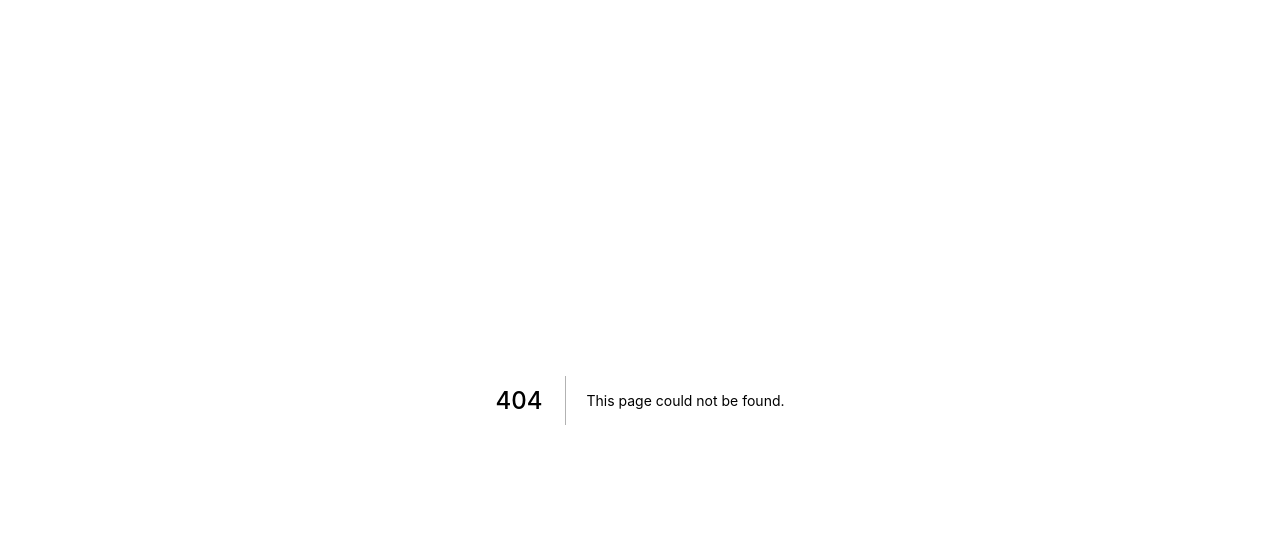
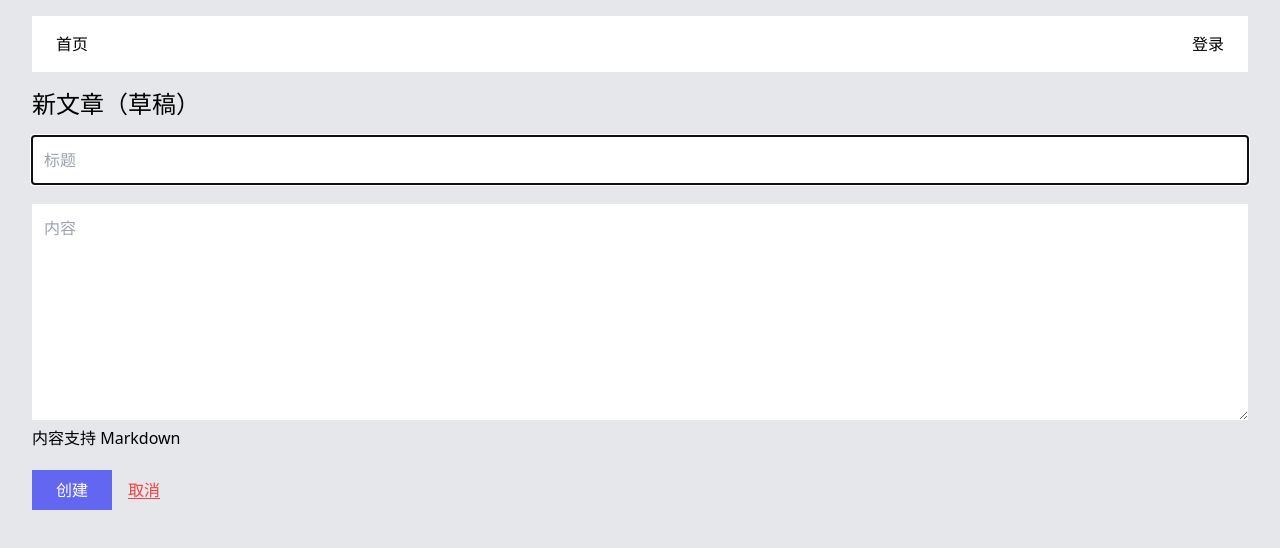
Before and after one commit to hehehai/next-auth-prisma, a Next.js app: page /create in a window 1280 px wide. Before the commit this address had no page. Shown: the top 548 px of the page. Built offline with nearby package versions, Linux system fonts and the light colour scheme; no server answers.

Commit message:
feat: create post

```diff
--- a/components/Header.tsx
+++ b/components/Header.tsx
@@ -26,6 +26,9 @@ const Header = () => {
                 <p>
                   {session?.user?.name} ({session?.user?.email})
                 </p>
+                <Link href="/create">
+                  <a>新文章</a>
+                </Link>
                 <Link href="/api/auth/signout">
                   <a>退出</a>
                 </Link>
--- /dev/null
+++ b/pages/api/post/index.ts
@@ -0,0 +1,23 @@
+import { NextApiRequest, NextApiResponse } from "next"
+import { getSession } from "next-auth/react"
+import { db } from "~/lib/db/prisma"
+
+export default async function (req: NextApiRequest, res: NextApiResponse) {
+  const { title, content } = req.body
+
+  const session = await getSession({ req })
+
+  if (!session?.user) {
+    return res.status(403)
+  }
+
+  const result = await db.post.create({
+    data: {
+      title,
+      content,
+      author: { connect: { email: session.user?.email } }
+    }
+  })
+
+  res.json(result)
+}
--- /dev/null
+++ b/pages/create.tsx
@@ -0,0 +1,68 @@
+import React, { useState } from "react";
+import Layout from "~/components/Layout";
+import Router from "next/router";
+
+const CreatePost: React.FC = () => {
+  const [title, setTitle] = useState("");
+  const [content, setContent] = useState("");
+
+  const submitData = async (e: React.SyntheticEvent) => {
+    e.preventDefault();
+    try {
+      const body = { title, content };
+      await fetch("/api/post", {
+        method: "POST",
+        headers: { "Content-Type": "application/json" },
+        body: JSON.stringify(body),
+      });
+      await Router.push("/drafts");
+    } catch (error) {
+      console.error(error);
+    }
+  };
+
+  return (
+    <Layout>
+      <div>
+        <form onSubmit={submitData}>
+          <h1 className="text-2xl mb-4">新文章（草稿）</h1>
+          <div>
+            <input
+              className="block w-full p-3 mb-5"
+              autoFocus
+              value={title}
+              onChange={(e) => setTitle(e.target.value)}
+              placeholder="标题"
+              type="text"
+            />
+            <textarea
+              className="w-full p-3"
+              value={content}
+              onChange={(e) => setContent(e.target.value)}
+              placeholder="内容"
+              rows={8}
+            />
+            <p>内容支持 Markdown</p>
+            <div className="space-x-4 mt-5">
+              <input
+                className="bg-indigo-500 px-6 py-2 text-white hover:bg-indigo-500/80 cursor-pointer disabled:hover:bg-indigo-500 disabled:cursor-not-allowed"
+                disabled={!content || !title}
+                type="submit"
+                value="创建"
+              />
+              <a
+                href="#"
+                onClick={() => Router.push("/")}
+                className="text-red-500 underline underline-offset-2 hover:text-red-500/80"
+              >
+                取消
+              </a>
+            </div>
+          </div>
+        </form>
+      </div>
+    </Layout>
+  );
+};
+
+export default CreatePost;
```
